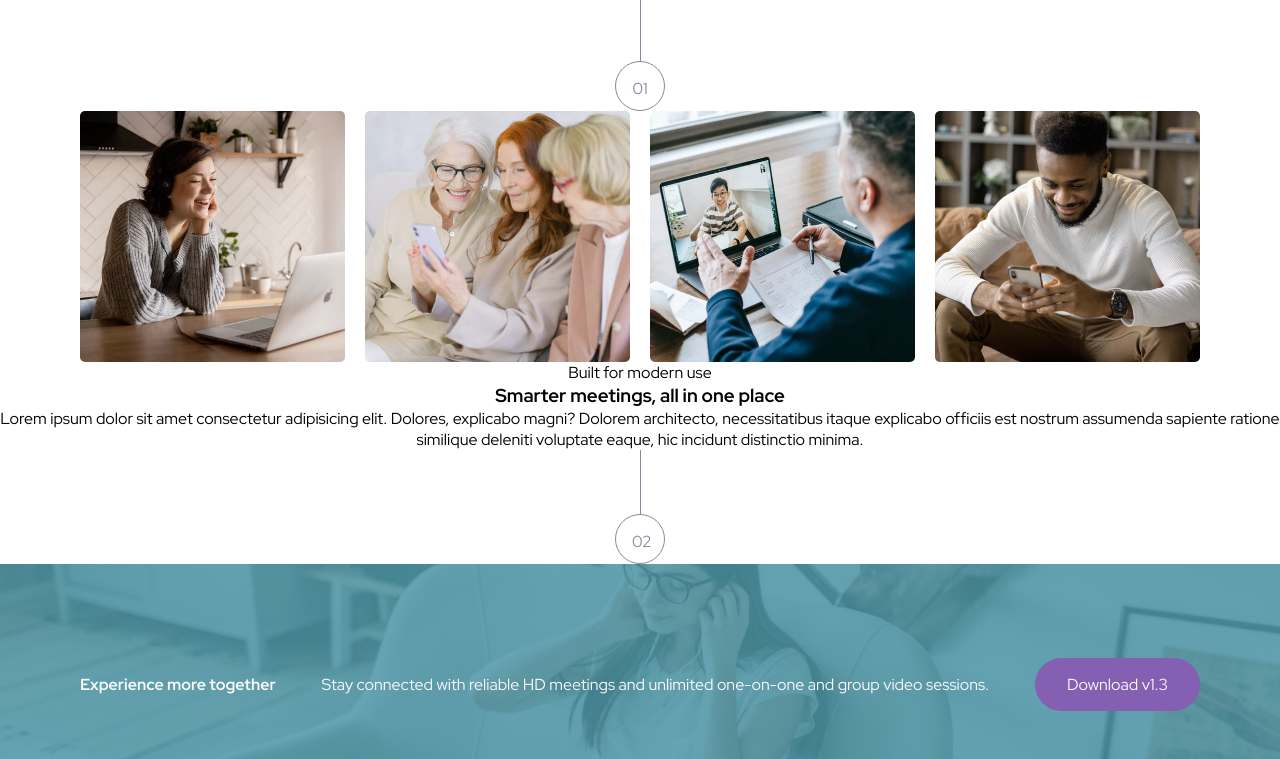
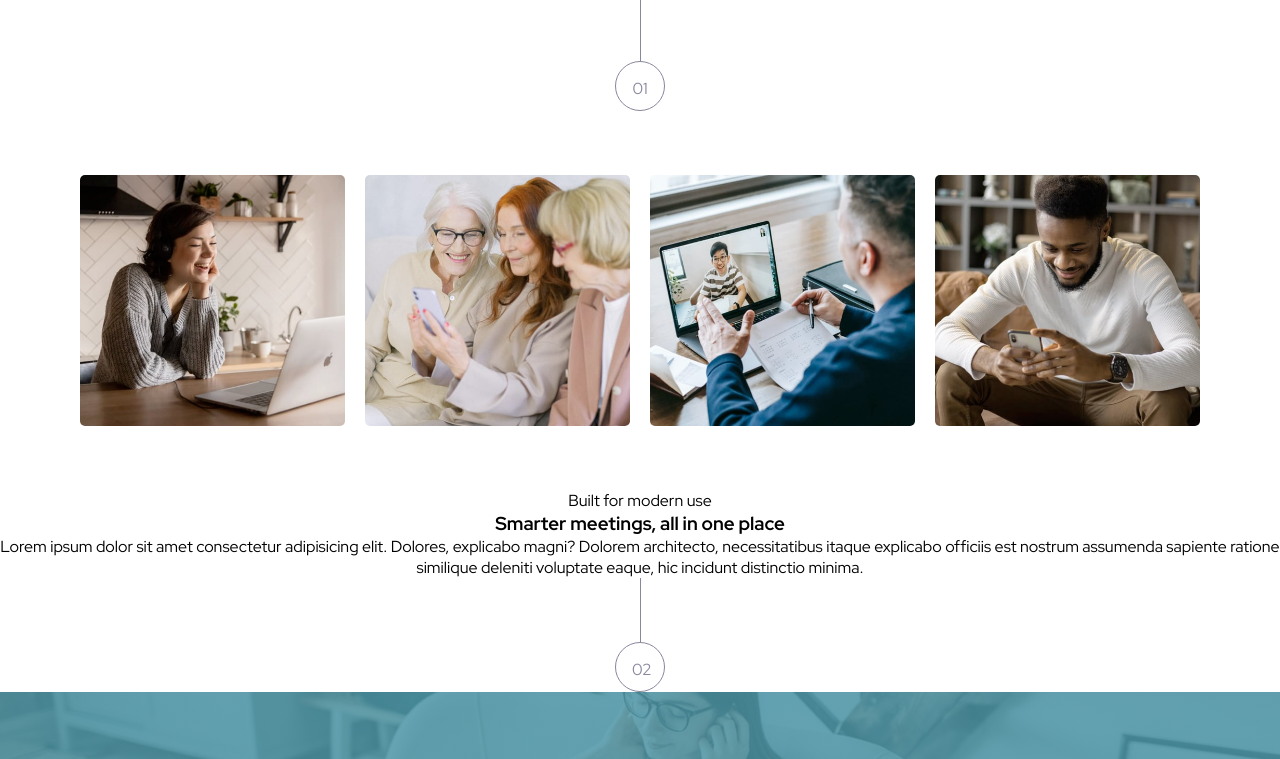
Before and after one commit to nlukic97/zadatak_2, a website: page starter-code/index.html in a window 1280 px wide. Shown: the part 630-1389 px from the top of the page. Drawn offline with Linux system fonts and the light colour scheme.

Commit message:
setting up margins

```diff
--- a/starter-code/index.html
+++ b/starter-code/index.html
@@ -76,7 +76,7 @@
   <div class="circle-line" data-number='01'></div>
 
   <!----------- user reel section ---------->
-  <section class="user-reel container">
+  <section class="user-reel container mtb-4">
     <img src="assets/desktop/image-woman-in-videocall.jpg" alt="woman in videocall">
     <img src="assets/desktop/image-women-videochatting.jpg" alt="women videochatting">
     <img src="assets/desktop/image-men-in-meeting.jpg" alt="men in meeting">
@@ -84,7 +84,7 @@
   </section>
 
   <!-- 2nd text section -->
-  <section class="text-center">
+  <section class="text-center mtb-4">
     <div><span>Built for modern use</span></div>
     <h3>Smarter meetings, all in one place</h2>
       <p>Lorem ipsum dolor sit amet consectetur adipisicing elit. Dolores, explicabo magni? Dolorem architecto, necessitatibus itaque explicabo officiis est nostrum assumenda sapiente ratione similique deleniti voluptate eaque, hic incidunt distinctio minima.</p>
--- a/starter-code/scss/base/_typography.scss
+++ b/starter-code/scss/base/_typography.scss
@@ -13,3 +13,7 @@ body {
 .container {
     padding: 0 5rem; //change this
 }
+
+.mtb-4 {
+    margin: 4rem 0;
+}
--- a/starter-code/scss/components/_circle_line.scss
+++ b/starter-code/scss/components/_circle_line.scss
@@ -7,7 +7,7 @@
     position: relative;
     text-align: center;
     padding: 1rem;
-    margin-top: 4rem;
+    margin-top: 4rem; //dodaj ovde jos 4 ?
 
 
     &:before {
--- a/starter-code/scss/components/_hero_avatars.scss
+++ b/starter-code/scss/components/_hero_avatars.scss
@@ -66,8 +66,6 @@
     .headline {
         grid-row: 1;
         color:$color-darker-purple;
-        // padding: 0 10%;
-
 
         h1 {
             font-size: 4rem;
```
Also changed, not shown: starter-code/css/style.css, 1 other file.
